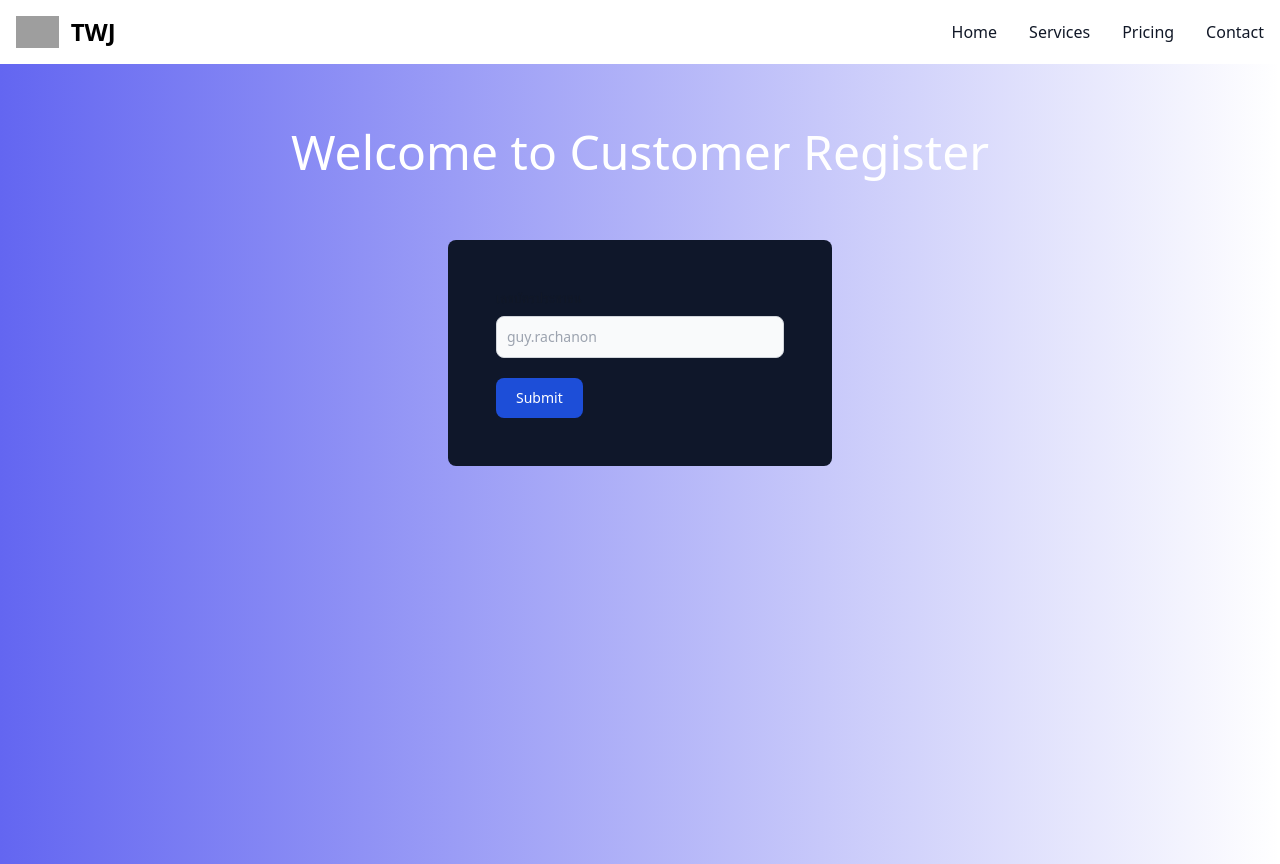
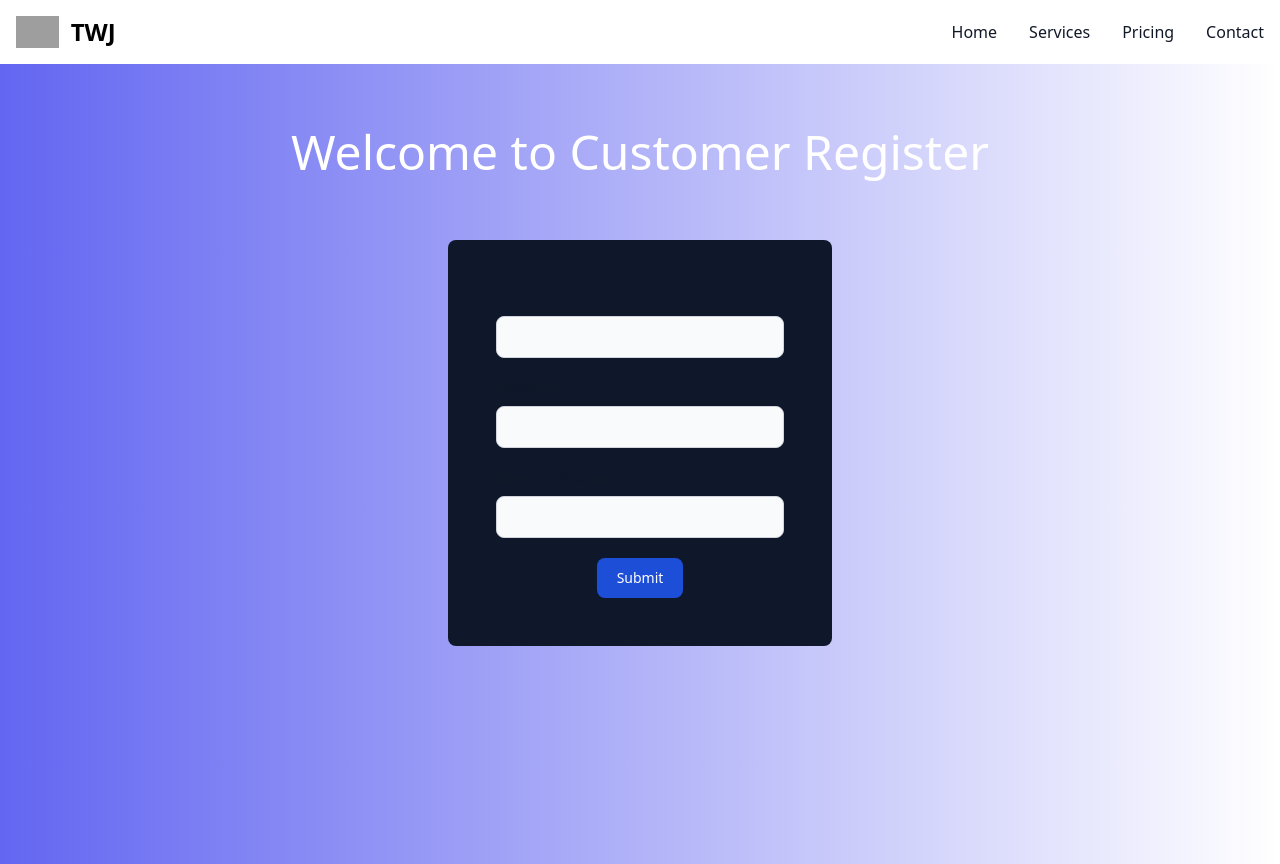
Before and after one commit to Celesca/TWJ-online-banking-system, a React (Vite) app in the folder frontend/: page /register/checkusername in a window 1280 px wide. Built offline with nearby package versions, Linux system fonts and the light colour scheme; grey boxes are pictures that could not be loaded.

Commit message:
add: registerInformationPage

```diff
--- a/frontend/src/Routes/Routes.tsx
+++ b/frontend/src/Routes/Routes.tsx
@@ -4,6 +4,7 @@ import LoginPage from "../pages/LoginPage/LoginPage";
 import MainMenuPage from "../pages/MainMenuPage/MainMenuPage";
 import RegisterIdPage from "../pages/RegisterPage/RegisterIdPage";
 import RegisterCustomerNamePage from "../pages/RegisterPage/RegisterCustomerNamePage";
+import RegisterInformationPage from "../pages/RegisterPage/RegisterInformationPage";
 
 export const router = createBrowserRouter([
     {
@@ -13,6 +14,7 @@ export const router = createBrowserRouter([
             { path: "login" , element: <LoginPage />},
             { path: "register/checkid" , element: <RegisterIdPage />},
             { path: "register/checkusername" , element: <RegisterCustomerNamePage />},
+            { path: "register/information" , element: <RegisterInformationPage />},
             { path: "main" , element: <MainMenuPage/> },
 
         ]
--- a/frontend/src/pages/RegisterPage/RegisterCustomerNamePage.tsx
+++ b/frontend/src/pages/RegisterPage/RegisterCustomerNamePage.tsx
@@ -1,4 +1,6 @@
+import axios from "axios"
 import React, { useState } from "react"
+import Swal from "sweetalert2"
 
 const RegisterCustomerNamePage = () => {
 
@@ -9,6 +11,33 @@ const RegisterCustomerNamePage = () => {
   const handleSubmit = async (e: React.FormEvent<HTMLFormElement>) => {
     e.preventDefault();
     try {
+      if (password !== repassword) {
+        Swal.fire({
+          icon: 'error',
+          title: 'Oops...',
+          text: 'Password and Re-password are not the same!',
+        })
+        return
+      }
+
+      const response = await axios.post("http://localhost:3000/api/customer/register", { username: username, password: password })
+      if (response.status === 200) {
+        Swal.fire({
+          icon: 'success',
+          title: 'Success',
+          text: 'Register successfully!',
+        })
+        setUsername("")
+        setPassword("")
+        setRepassword("")
+        window.location.href = "/register/information"
+      } else {
+        Swal.fire({
+          icon: 'error',
+          title: 'Oops...',
+          text: 'Username already exists!',
+        })
+      }
 
     } catch (error) {
       console.log("error")
@@ -20,12 +49,26 @@ const RegisterCustomerNamePage = () => {
     <div className="flex w-100vw h-24 mt-16 justify-center text-white text-5xl">Welcome to Customer Register</div>
       <form className="max-w-sm mx-auto bg-slate-900 rounded-lg mt-4 p-12" onSubmit={handleSubmit}>
       <div className="mb-5">
-        <label htmlFor="email" className="block mb-2 text-sm font-medium text-gray-900 dark:text-white">เลขบัตรประชาชน</label>
-        <input name="national_card_id"
+        <label htmlFor="username" className="block mb-2 text-sm font-medium text-gray-900 dark:text-white">Username</label>
+        <input name="username"
         type="text" id="text" value={username} onChange={(e) => setUsername(e.target.value)}
-        className="outline-none bg-gray-50 border border-gray-300 text-gray-900 text-sm rounded-lg focus:ring-blue-500 focus:border-blue-500 block w-full p-2.5 dark:bg-gray-700 dark:border-gray-600 dark:placeholder-gray-400 dark:text-white dark:focus:ring-blue-500 dark:focus:border-blue-500" placeholder="guy.rachanon" required />
+        className="outline-none bg-gray-50 border border-gray-300 text-gray-900 text-sm rounded-lg focus:ring-blue-500 focus:border-blue-500 block w-full p-2.5 dark:bg-gray-700 dark:border-gray-600 dark:placeholder-gray-400 dark:text-white dark:focus:ring-blue-500 dark:focus:border-blue-500" required />
       </div>
-      <button type="submit" className="text-white bg-blue-700 hover:bg-blue-800 focus:ring-4 focus:outline-none focus:ring-blue-300 font-medium rounded-lg text-sm w-full sm:w-auto px-5 py-2.5 text-center dark:bg-blue-600 dark:hover:bg-blue-700 dark:focus:ring-blue-800">Submit</button>
+      <div className="mb-5">
+        <label htmlFor="password" className="block mb-2 text-sm font-medium text-gray-900 dark:text-white">Password</label>
+        <input name="password"
+        type="password" id="password" value={password} onChange={(e) => setPassword(e.target.value)}
+        className="outline-none bg-gray-50 border border-gray-300 text-gray-900 text-sm rounded-lg focus:ring-blue-500 focus:border-blue-500 block w-full p-2.5 dark:bg-gray-700 dark:border-gray-600 dark:placeholder-gray-400 dark:text-white dark:focus:ring-blue-500 dark:focus:border-blue-500" required />
+      </div>
+      <div className="mb-5">
+        <label htmlFor="repassword" className="block mb-2 text-sm font-medium text-gray-900 dark:text-white">Re-enter Password</label>
+        <input name="repassword"
+        type="password" id="repassword" value={repassword} onChange={(e) => setRepassword(e.target.value)}
+        className="outline-none bg-gray-50 border border-gray-300 text-gray-900 text-sm rounded-lg focus:ring-blue-500 focus:border-blue-500 block w-full p-2.5 dark:bg-gray-700 dark:border-gray-600 dark:placeholder-gray-400 dark:text-white dark:focus:ring-blue-500 dark:focus:border-blue-500" required />
+      </div>
+      <div className="flex justify-center">
+        <button type="submit" className="text-white bg-blue-700 hover:bg-blue-800 focus:ring-4 focus:outline-none focus:ring-blue-300 font-medium rounded-lg text-sm w-full sm:w-auto px-5 py-2.5 text-center dark:bg-blue-600 dark:hover:bg-blue-700 dark:focus:ring-blue-800">Submit</button>
+      </div>
       </form>
   </div>
   )
--- /dev/null
+++ b/frontend/src/pages/RegisterPage/RegisterInformationPage.tsx
@@ -0,0 +1,9 @@
+import React from 'react'
+
+const RegisterInformationPage = () => {
+  return (
+    <div>RegisterInformationPage</div>
+  )
+}
+
+export default RegisterInformationPage
```
